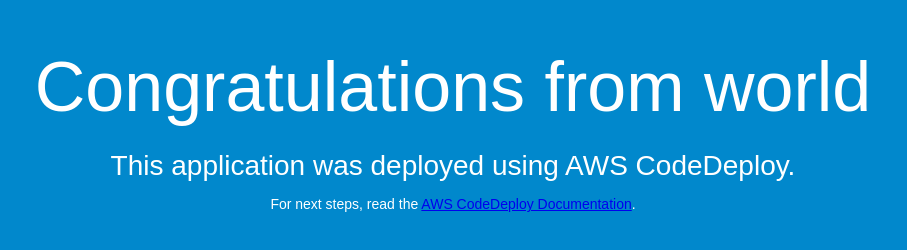
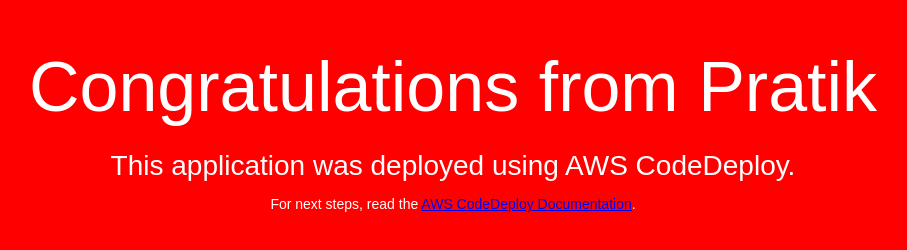
Before and after one commit to pratiksponde/sampleapp, a plain HTML site: page index.html in a window 1280 px wide. Shown: the whole page, without its empty margins (187-1094 px from the left). Drawn offline with Linux system fonts and the light colour scheme.

Commit message:
THIRD UPDATE

```diff
--- a/index.html
+++ b/index.html
@@ -6,7 +6,7 @@
   <style>
     body {
       color: #ffffff;
-      background-color: #0188cc;
+      background-color: red;
       font-family: Arial, sans-serif;
       font-size: 14px;
     }
@@ -26,7 +26,7 @@
 </head>
 <body>
   <div align="center">
-    <h1>Congratulations from world</h1>
+    <h1>Congratulations from Pratik</h1>
     <h2>This application was deployed using AWS CodeDeploy.</h2>
     <p>For next steps, read the <a href="http://aws.amazon.com/documentation/codedeploy">AWS CodeDeploy Documentation</a>.</p>
   </div>
```
